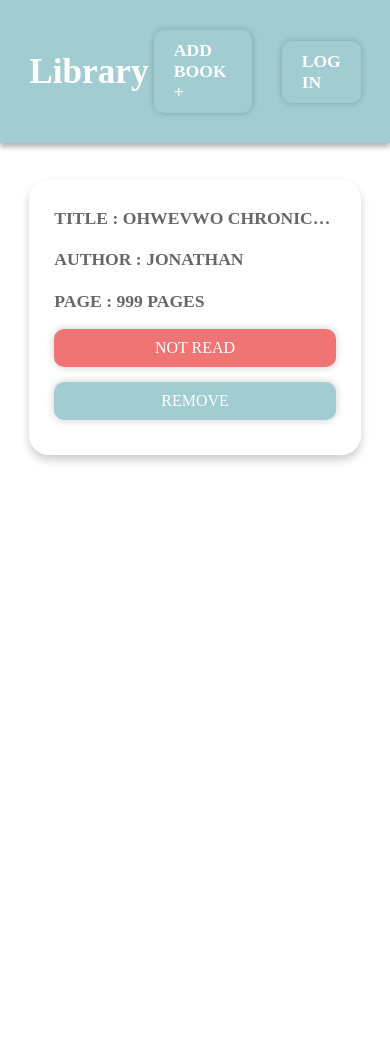
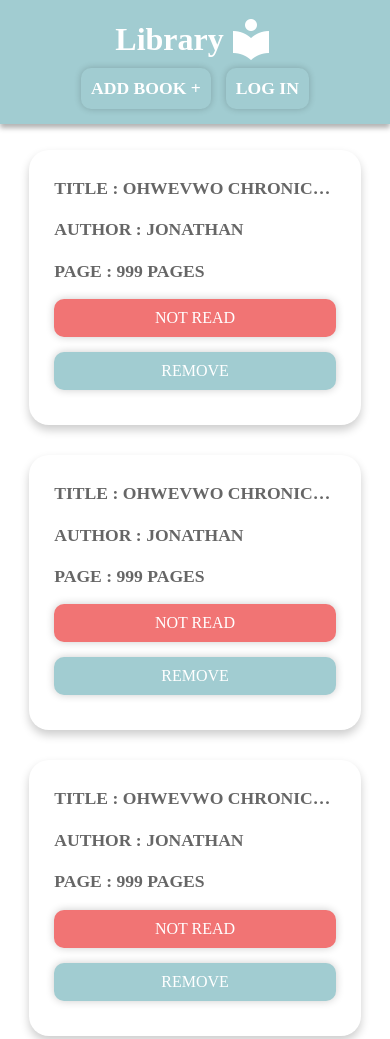
Before and after one commit to Jonathancodeglitch/library, a plain HTML site: page index.html in a window 390 px wide. Shown: the top 1039 px of the page. Before the commit the page ends 844 px from the top, so only its background shows below. Drawn offline with Linux system fonts and the light colour scheme.

Commit message:
Made layout responsive

```diff
--- a/app.js
+++ b/app.js
@@ -1,6 +1,6 @@
 const bookContainer = document.getElementById('library');
 
-const library = [new Book('Ohwevwo chronicle', 'Jonathan', 999, false)];
+const library = [new Book('Ohwevwo chronicle', 'Jonathan', 999, false),new Book('Ohwevwo chronicle 1', 'Jonathan', 999, false),new Book('Ohwevwo chronicle 2', 'Jonathan', 999, false)];
 
 function Book(title, author, pages, read) {
   this.title = title;
--- a/style.css
+++ b/style.css
@@ -42,6 +42,7 @@ header > .container{
   display: flex;
   align-items: center;
   justify-content: space-between;
+  flex-wrap: wrap;
 }
 
 header .logo-container{
@@ -137,7 +138,7 @@ transform: scale(.99);
 /* modal */
 
 .modal{
-  max-width: 320px;
+  max-width: 300px;
   width: 100%;
   position:fixed;
   top: 50%;
@@ -228,3 +229,34 @@ transform: scale(.99);
   color: #ffff;
   font-weight: bold;
 }
+
+@media (max-width:560px){
+  header{
+    padding: 15px;
+  }
+
+  header .logo-container .logo-text{
+    font-size: 2rem;
+  }
+
+  header > .container{
+    display: flex;
+    align-items: center;
+    justify-content: center;
+    flex-direction: column;
+  }
+
+  header .button-container .button{
+    padding: 10px;
+    margin-top: 5px;
+  }
+
+  header .button + .button {
+    margin-left: 15px;
+  }
+
+  main{
+    justify-content: center;
+    padding-top: 150px;
+  }
+}
```
